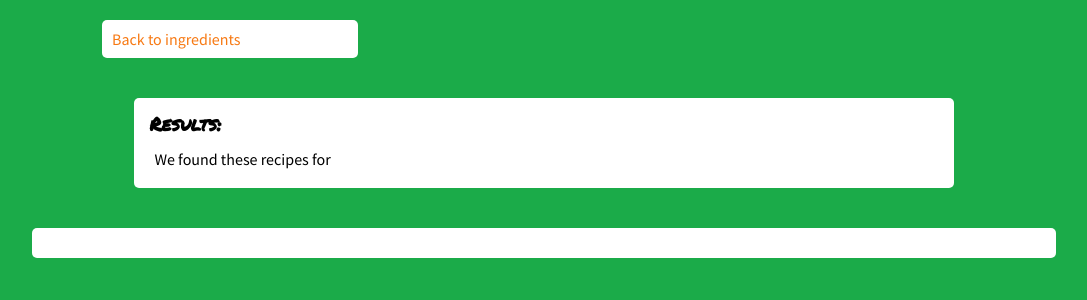
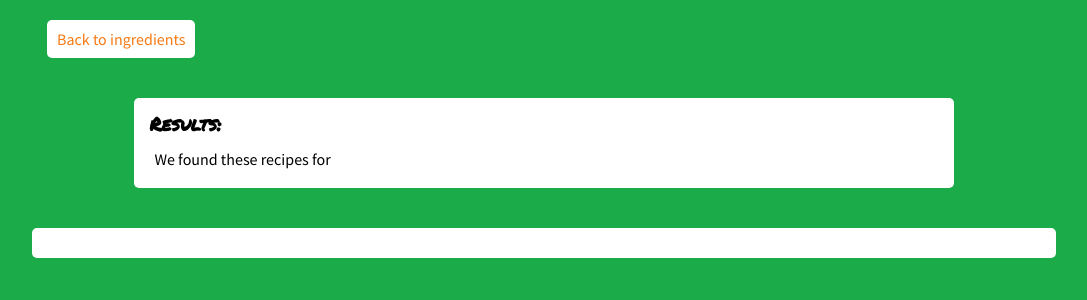
Before and after one commit to Mayden-Academy/2020-jan-makeAMealOfIt, a PHP site: page /recipe.php in a window 1280 px wide. Shown: the part 90-390 px from the top of the page, without its empty margins (96-1183 px from the left). Run offline with PHP 8.4, Linux system fonts and the light colour scheme.

Commit message:
made changes following code review

```diff
--- a/index.php
+++ b/index.php
@@ -46,7 +46,7 @@ $allIngredients = $ingredientHydrator->getAllIngredientEntities();
                     echo \Mamoi\ViewHelpers\IngredientViewHelper::displayAllIngredients($allIngredients);
                     ?>
                 </div>
-                <input class="submit" type="submit">
+                <input class="submit" type="submit" value="search">
             </form>
         </main>
 
--- a/recipe.php
+++ b/recipe.php
@@ -3,7 +3,6 @@
 require_once __DIR__ . '/vendor/autoload.php';
 //use the API call
 use \Mamoi\Hydrators\RecipeEntityHydrator;
-
 
 ?>
 
--- a/styles.css
+++ b/styles.css
@@ -78,9 +78,8 @@ article, main, .back-button {
 }
 
 .back-button {
-   width: 25%;
+    width: -webkit-fit-content; width: -moz-fit-content; width: fit-content;
     margin: 20px 15px;
-    margin-left: 70px;
     padding: 10px;
 }
 
```
